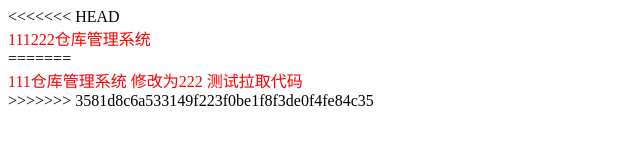
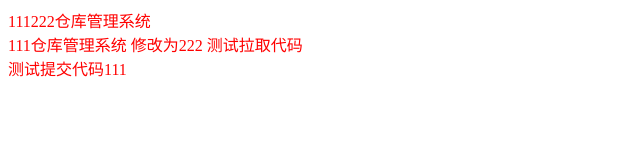
Before and after one commit to happy01-px/happy01-px.github.io, a plain HTML site: page index.html in a window 1280 px wide. Shown: the whole page, without its empty margins (0-640 px from the left). Drawn offline with Linux system fonts and the light colour scheme.

Commit message:
1.20commit-night

```diff
--- a/index.html
+++ b/index.html
@@ -11,10 +11,8 @@
     </style>
 </head>
 <body>
-<<<<<<< HEAD
     <div class="github">111222仓库管理系统</div>
-=======
     <div class="github">111仓库管理系统   修改为222 测试拉取代码</div>
->>>>>>> 3581d8c6a533149f223f0be1f8f3de0f4fe84c35
+    <div class="github">测试提交代码111</div>
 </body>
 </html>
```
